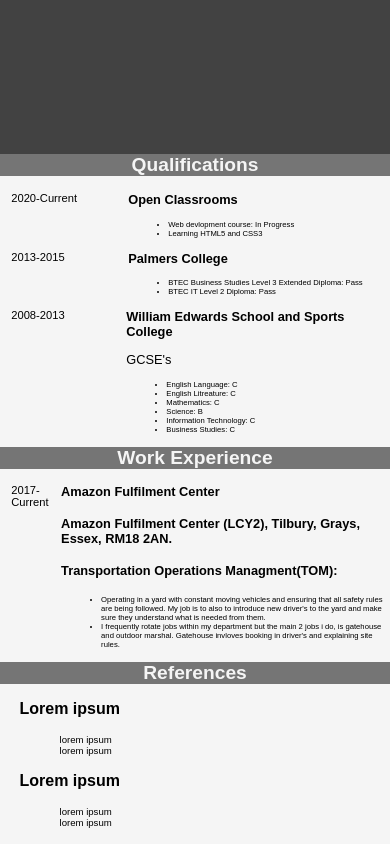
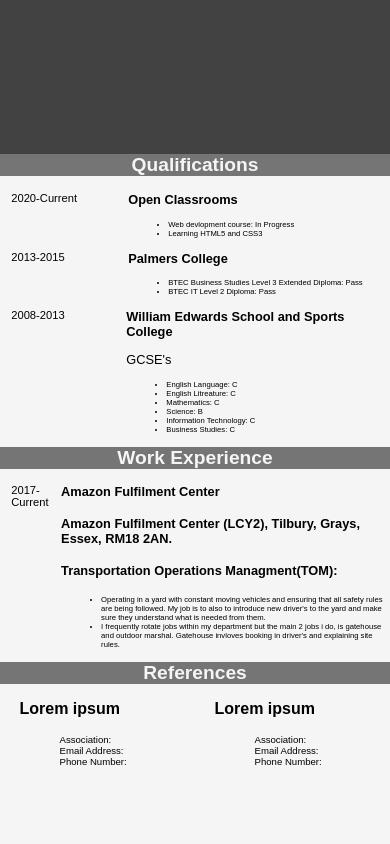
Before and after one commit to HowellBen97/Portfolio_code, a plain HTML site: page index.html in a window 390 px wide. Shown: the part 690-1534 px from the top of the page. After the commit the page ends 1473 px from the top, so only its background shows below. Drawn offline with Linux system fonts and the light colour scheme.

Commit message:
changes to div classes, some replaced to semantic HTML

```diff
--- a/index.html
+++ b/index.html
@@ -12,7 +12,8 @@
 
 <body>
     <!-- mobile view start / all hidden -->
-    <div class="left">
+    <!-- changed 'div' to 'nav' -->
+    <nav class="left">
         <div class="image">
             <img src="images\Profile_picture.jpg" alt="Profile Picture" title="Dominican Republic">
         </div>
@@ -68,17 +69,15 @@
                 </div>
                 <br class="mobile">
                 <div class="hobbies_int">
-                    <!-- <img src="images\hot-pool.svg" alt="Swimming" title="Swimming">
-                    <img src="images\ferry-boat.svg" alt="Sailing" title="Sailing">
-                    <img src="images\fire.svg" alt="Camping" title="Camping"> -->
                 </div>
             </span>
             <br>
         </div>
-    </div>
+    </nav>
     <br>
     <div class="right">
-        <div class="header">
+        <!-- changed 'div' to 'header' -->
+        <header class="header">
             <div>
                 <div class="name">
                     <h1> Benjamin Howell </h1>
@@ -101,7 +100,7 @@
                     </div>
                 </span>
             </div>
-        </div>
+        </header>
         <div class="info">
             <section>
                 <h2> Qualifications </h2>
@@ -171,15 +170,17 @@
                 <div class="ref1">
                     <h3> Lorem ipsum </h3>
                     <ul>
-                        <li> lorem ipsum</li>
-                        <li> lorem ipsum</li>
+                        <li> Association:</li>
+                        <li> Email Address:</li>
+                        <li> Phone Number:</li>
                     </ul>
                 </div>
                 <div class="ref1">
                         <h3> Lorem ipsum </h3>
                         <ul>
-                            <li> lorem ipsum</li>
-                            <li> lorem ipsum</li>
+                            <li> Association:</li>
+                            <li> Email Address:</li>
+                            <li> Phone Number:</li>
                         </ul>
                 </div>
             </div>
--- a/styles.css
+++ b/styles.css
@@ -9,7 +9,6 @@
 
 .left {
     width: 30%;
-    /* width: 100%; */
     text-align: center;
     font-family: Arial;
     float: left;
@@ -34,7 +33,6 @@
 .about {
     text-align: center;
     font-size: 1em;
-    /* font-family: Arial; */
     padding-left: 2%;
     padding-right: 2%;
     border-color: #424242;
@@ -54,11 +52,6 @@
 .info {
     background-color: whitesmoke;
 }
-
-/* .info_flex {
-    position: relative;
-} */
-
 /* Parent: flex */
 .info_desc {
     display: flex;
@@ -96,7 +89,7 @@
 
 
 img {
-    max-width: 2em;
+    max-width: 3em;
     height: auto;
     text-align: center;
 }
@@ -148,10 +141,6 @@
     border-radius: 20%;
     display: inline;
 }
-/* .ref{
-    display: inline;
-
-} */
 .ref1{
     width: 30%;
 }
@@ -258,4 +247,11 @@
         width: 100%;
         padding-left:5%
     }
+    .ref1 ul{
+            list-style: none;
+    }
+    .center-flex{
+        display: flex;
+        justify-content: center;
+    }
 }
```
